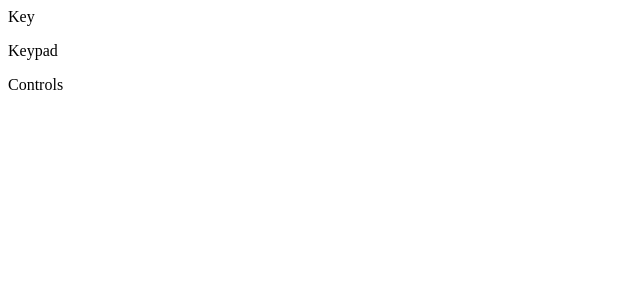
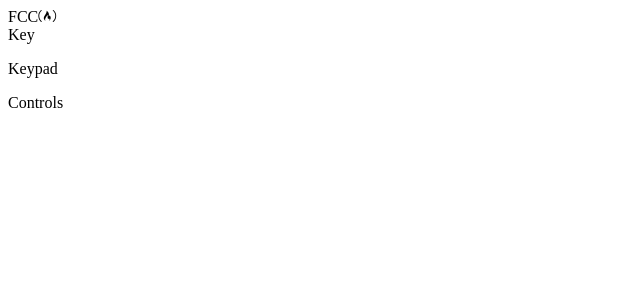
Before and after one commit to Mmackz/drum-machine, a React (Create React App) app: page / in a window 1280 px wide. Shown: the top 300 px of the page, without its empty margins (0-640 px from the left). Built offline with nearby package versions, Linux system fonts and the light colour scheme.

Commit message:
📐  layout basic structure

```diff
--- a/src/App.js
+++ b/src/App.js
@@ -1,15 +1,28 @@
+import { useState } from "react";
 import Controls from "./components/Controls";
-import Keypad from "./components/Keypad"
+import Keypad from "./components/Keypad";
 import { bankOne, bankTwo } from "./drum-sounds";
 
 function App() {
+   const [options, setOptions] = useState({
+      powerOn: false,
+      sound: "",
+      volume: 30,
+      bank: 0,
+   });
+
    return (
       <div className="container">
          {/* {fcc: icon} */}
+         <div className="icon-container">
+            <span className="icon-text">FCC</span>
+            <i className="icon fab fa-free-code-camp"></i>
+         </div>
+
          {/* {keypad} */}
          <Keypad />
          {/* {control center} */}
-         <Controls />
+         <Controls options={options} setOptions={setOptions} />
       </div>
    );
 }
```
